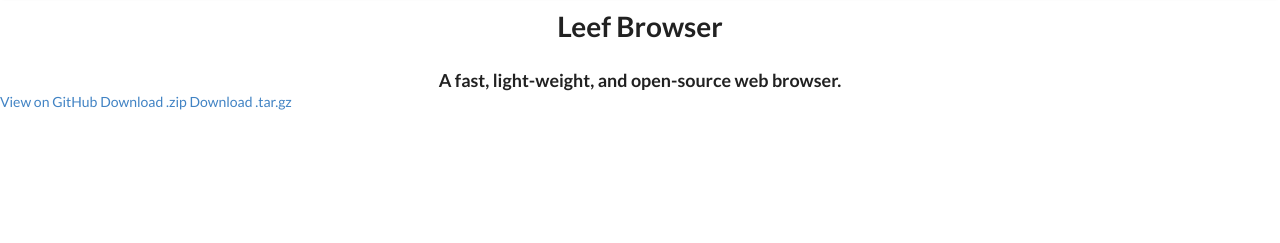
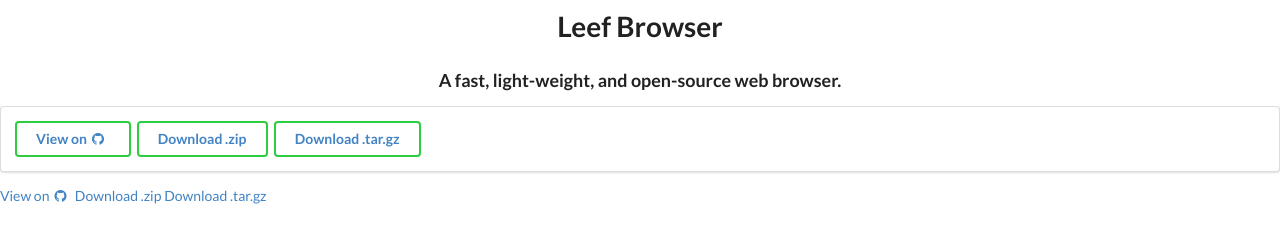
Before and after one commit to mAzurkovic/leef-browser, a plain HTML site: page index.html in a window 1280 px wide. Shown: the part 57-300 px from the top of the page. Drawn offline with Linux system fonts and the light colour scheme.

Commit message:
style buttons

```diff
--- a/index.html
+++ b/index.html
@@ -15,6 +15,12 @@
   <h3>A fast, light-weight, and open-source web browser.</h3>
 </div>
 
-<a href="https://github.com/mAzurkovic/SqeekChat" class="btn">View on GitHub</a>
+<div class="ui segment">
+  <button class="ui inverted green button"><a href="https://github.com/mAzurkovic/SqeekChat" class="btn">View on <i class="github icon"></i></a></button>
+  <button class="ui inverted green button"><a href="https://github.com/mAzurkovic/SqeekChat/zipball/master" class="btn">Download .zip</a></button>
+  <button class="ui inverted green button"><a href="https://github.com/mAzurkovic/SqeekChat/tarball/master" class="btn">Download .tar.gz</a></button>
+</div>
+
+<a href="https://github.com/mAzurkovic/SqeekChat" class="btn">View on <i class="github icon"></i></a>
 <a href="https://github.com/mAzurkovic/SqeekChat/zipball/master" class="btn">Download .zip</a>
 <a href="https://github.com/mAzurkovic/SqeekChat/tarball/master" class="btn">Download .tar.gz</a>
```
